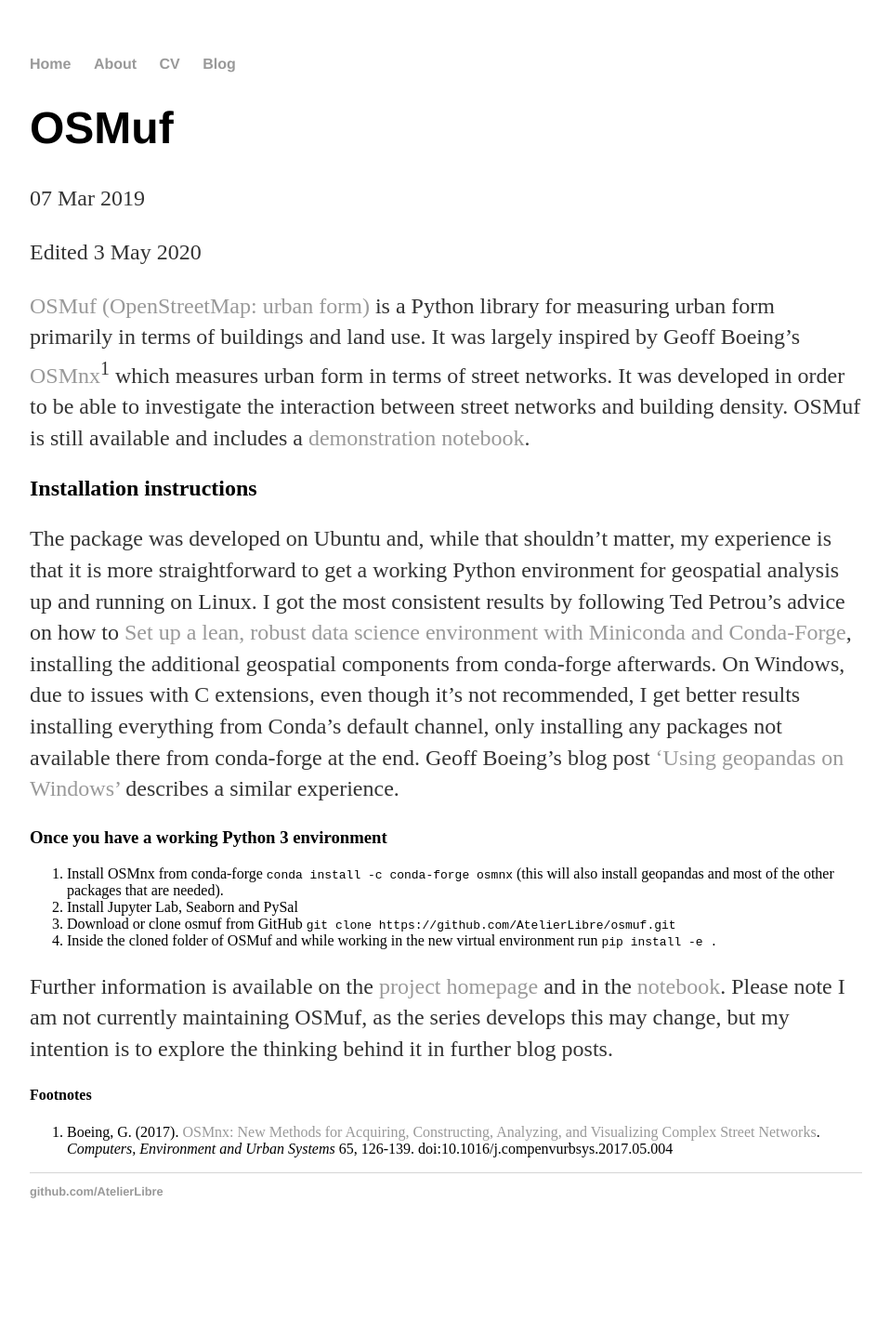
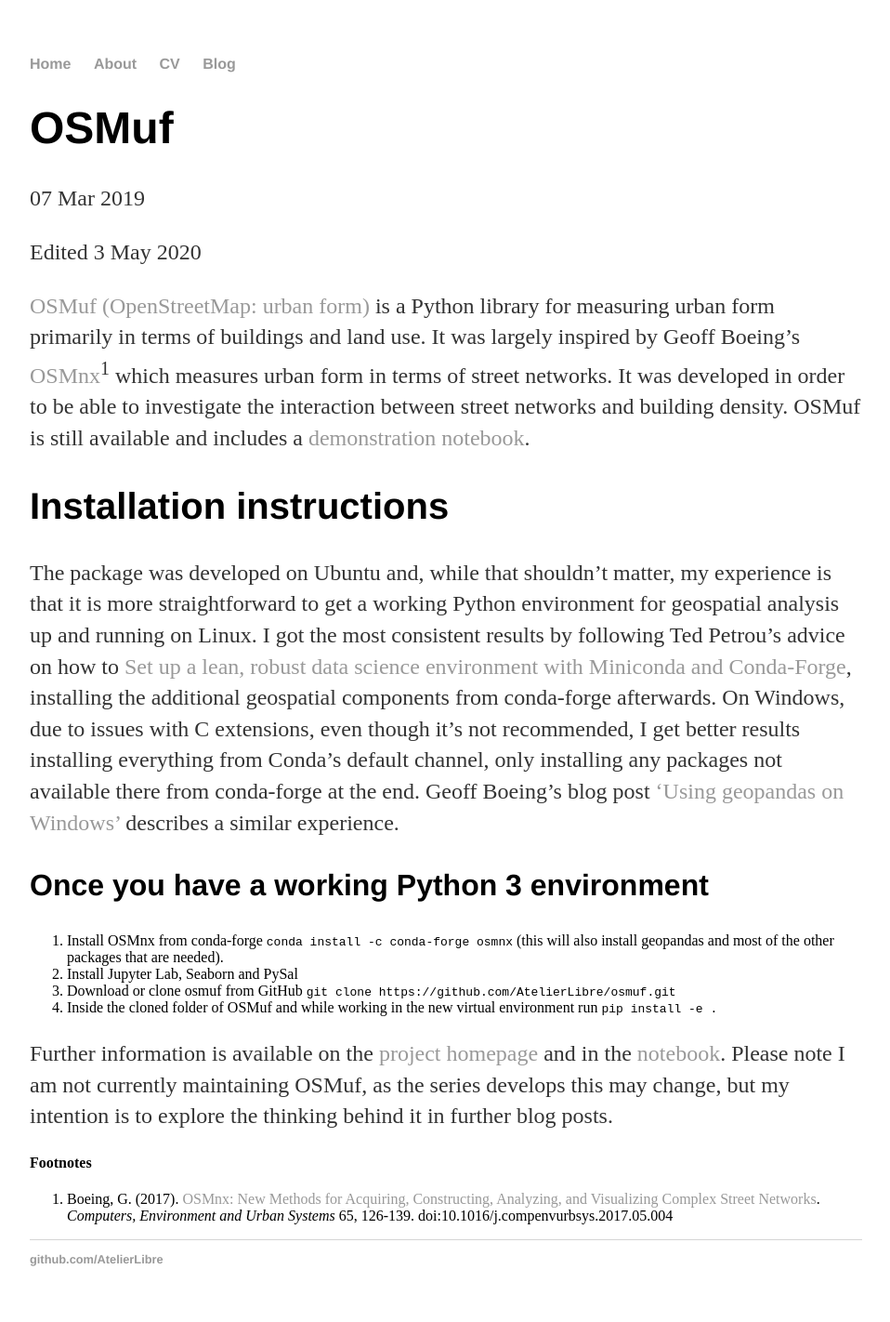
Before and after one commit to AtelierLibre/AtelierLibre.github.io, a Jekyll site: the page built from _posts/2019-04-07-install-osmuf.md, in a window 1280 px wide. Shown: the whole page at 93% size, without its empty margins (160-1118 px from the left). Built offline with Jekyll 4.4.1, drawn with Linux system fonts in a browser that asks for light colours; before the commit the page ends 1349 px from its top, so only the background shows below that.

Commit message:
Adds H2 and H3 to css

```diff
--- a/css/main.css
+++ b/css/main.css
@@ -23,6 +23,14 @@
     font-size: 3em;
     font-family:'Helvetica', 'Arial', 'Sans-Serif';
     }
+h2 {
+    font-size: 2.5em;
+    font-family:'Helvetica', 'Arial', 'Sans-Serif';
+    }
+h3 {
+    font-size: 2em;
+    font-family:'Helvetica', 'Arial', 'Sans-Serif';
+    }
 p {
     font-size: 1.5em;
     line-height: 1.4em;
```
